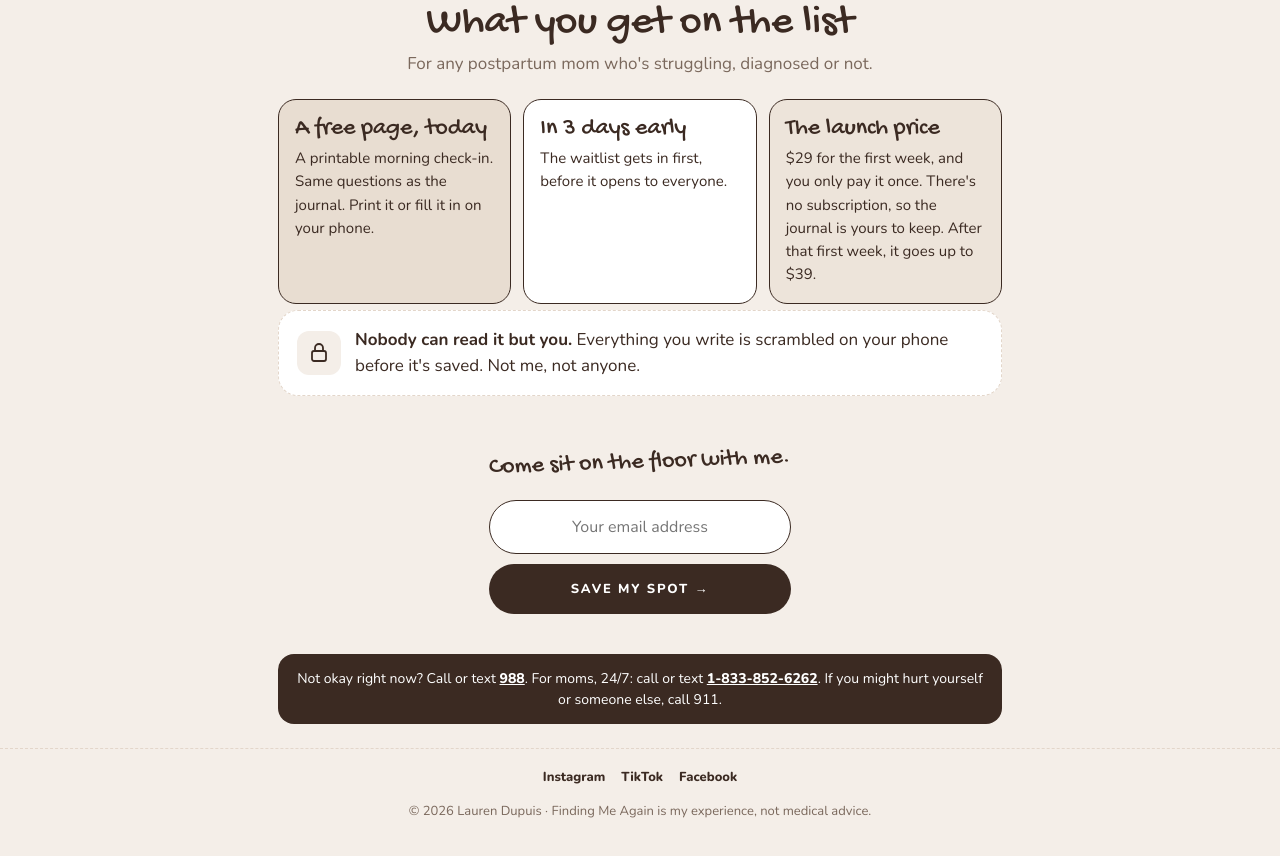
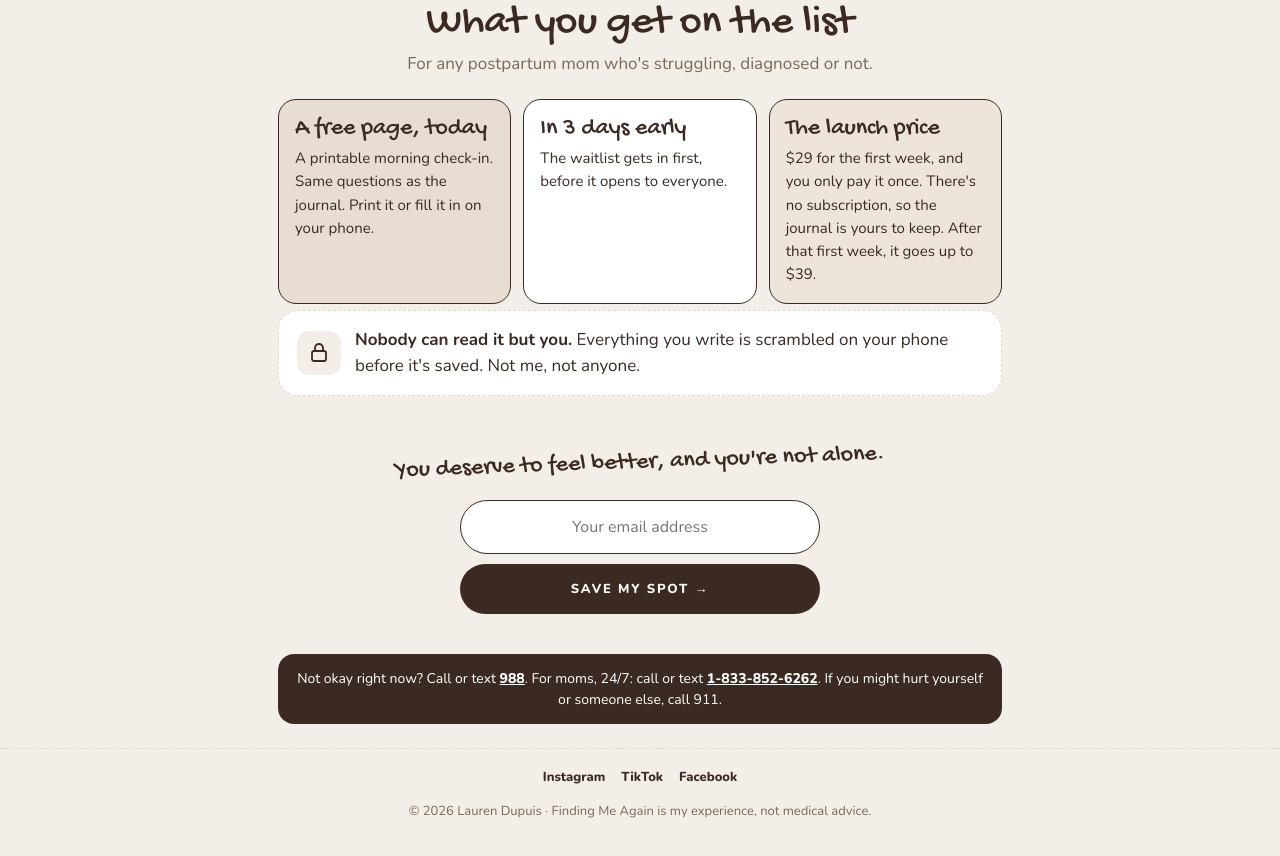
Before and after one commit to itslaurendupuis/itslaurendupuis.github.io, a plain HTML site: page waitlist/index.html in a window 1280 px wide. Shown: the part 1879-2735 px from the top of the page. Drawn offline with nearby package versions, Linux system fonts and the light colour scheme.

Commit message:
Waitlist: friendlier closing line
Co-Authored-By: Claude Opus 5.5 <noreply@anthropic.com>

```diff
--- a/waitlist/index.html
+++ b/waitlist/index.html
@@ -124,7 +124,7 @@ footer .soc a{text-decoration:none;color:var(--ink)}
 </div></section>
 
 <section class="again"><div class="inner" style="display:grid;justify-items:center;gap:12px">
-  <p class="note">Come sit on the floor with me.</p>
+  <p class="note">You deserve to feel better, and you're not alone.</p>
   <form class="signup" action="https://app.kit.com/forms/10195710/subscriptions" method="post" data-form>
     <label for="email2" style="position:absolute;left:-9999px">Your email</label>
     <input id="email2" name="email_address" type="email" required autocomplete="email" placeholder="Your email address">
```
